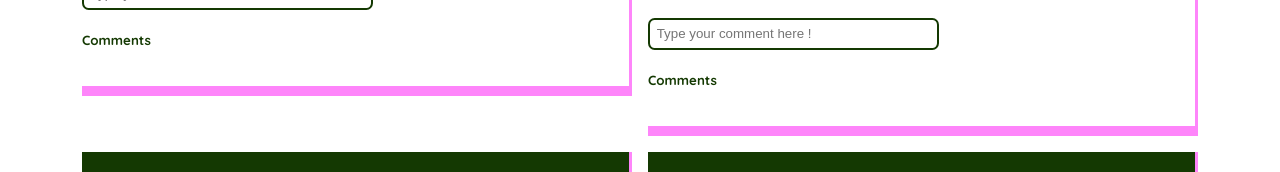
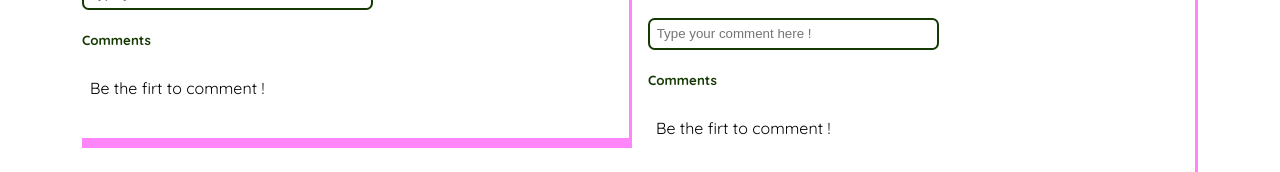
Before and after one commit to EmilieLgt/wild-blog, an Angular app: page / in a window 1280 px wide. Shown: the part 628-800 px from the top of the page. Built offline with nearby package versions, Linux system fonts and the light colour scheme.

Commit message:
add comments

```diff
--- a/src/app/article-component/article-component.component.html
+++ b/src/app/article-component/article-component.component.html
@@ -49,9 +49,13 @@
         <!--condition pour ne faire apparaitre les commentaire que si l'utilisateur tape dans l'input-->
         @if (art.isCommented) {
         <p>{{ art.comment }}</p>
+        } @else {
+        <p class="no-comment">Be the firt to comment !</p>
         }
       </div>
     </div>
   </div>
   }
 </div>
+
+<!-- à finir pour le challengae 4 : @empty après la boucle for pour mettre un message si aucun résultat  -->
--- a/src/app/article-component/article-component.component.scss
+++ b/src/app/article-component/article-component.component.scss
@@ -130,4 +130,7 @@ $white: rgb(255, 255, 255);
     width: 50%;
     padding: 0.5em;
   }
+  .no-comment {
+    background-color: transparent;
+  }
 }
--- a/src/app/article-component/article-component.component.ts
+++ b/src/app/article-component/article-component.component.ts
@@ -77,6 +77,8 @@ export class ArticleComponentComponent {
   toggleComments(index: number): void {
     if (this.article[index].comment.length > 0) {
       this.article[index].isCommented = true;
+    } else if (this.article[index].comment.length === 0) {
+      this.article[index].isCommented = false;
     }
   }
   // ajout d'un like au compteur & passe isLiked à true
```
